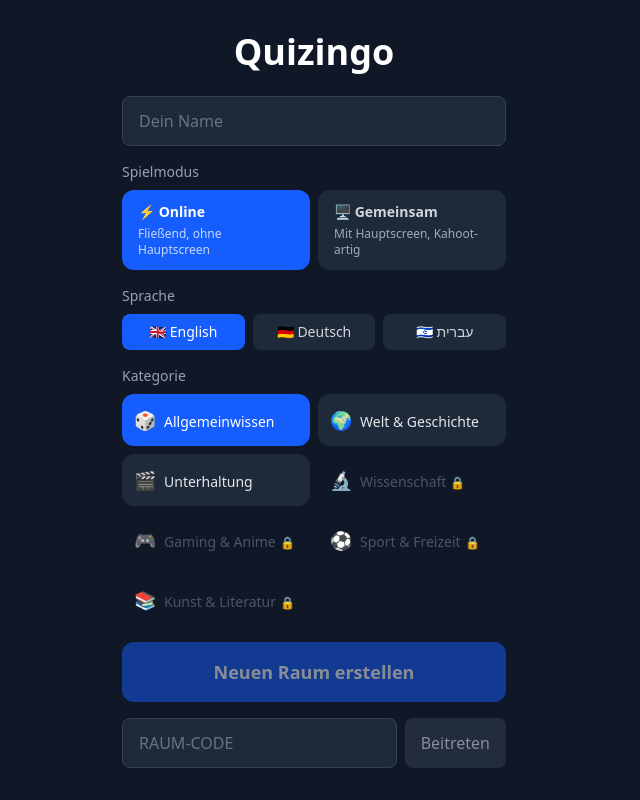
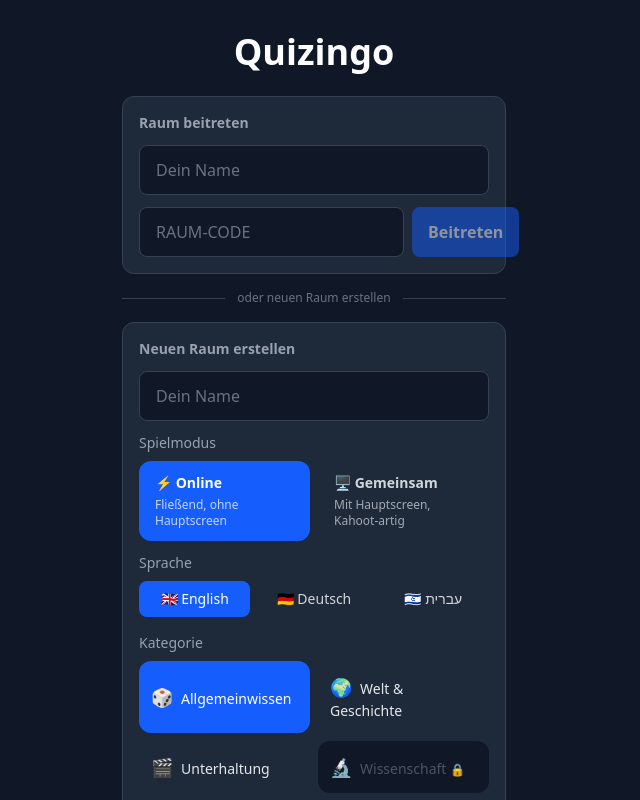
Before and after one commit to Shuvael/quizingo, a Next.js app: page / in a window 1280 px wide. Shown: the top 800 px of the page, without its empty margins (326-966 px from the left). Built offline with nearby package versions, Linux system fonts and the light colour scheme.

Commit message:
host-lobby korrigiert

```diff
--- a/src/app/page.js
+++ b/src/app/page.js
@@ -97,12 +97,53 @@ export default function Home() {
         )}
 
         <div className="flex flex-col gap-4 w-full max-w-sm">
+
+          {/* BEITRETEN – zuerst */}
+          <div className="bg-gray-800 border border-gray-700 rounded-xl p-4 flex flex-col gap-3">
+            <p className="text-gray-400 text-sm font-semibold">Raum beitreten</p>
             <input
               value={spielerName}
               onChange={(e) => setSpielerName(e.target.value)}
               placeholder="Dein Name"
-            className="bg-gray-800 border border-gray-700 rounded-lg px-4 py-3 text-white placeholder-gray-500 focus:outline-none focus:border-blue-500 w-full"
+              className="bg-gray-900 border border-gray-700 rounded-lg px-4 py-3 text-white placeholder-gray-500 focus:outline-none focus:border-blue-500 w-full"
             />
+            <div className="flex gap-2">
+              <input
+                value={eingabeCode}
+                onChange={(e) => setEingabeCode(e.target.value)}
+                placeholder="Raum-Code"
+                maxLength={4}
+                className="bg-gray-900 border border-gray-700 rounded-lg px-4 py-3 text-white placeholder-gray-500 focus:outline-none focus:border-blue-500 flex-1 uppercase"
+              />
+              <button
+                onClick={raumBeitreten}
+                disabled={!spielerName.trim() || eingabeCode.length !== 4}
+                className="bg-blue-600 hover:bg-blue-700 disabled:opacity-50 disabled:cursor-not-allowed text-white px-4 py-3 rounded-lg transition font-semibold"
+              >
+                Beitreten
+              </button>
+            </div>
+          </div>
+
+          <div className="flex items-center gap-3">
+            <div className="flex-1 h-px bg-gray-700" />
+            <span className="text-gray-500 text-xs">oder neuen Raum erstellen</span>
+            <div className="flex-1 h-px bg-gray-700" />
+          </div>
+
+          {/* RAUM ERSTELLEN – darunter */}
+          <div className="bg-gray-800 border border-gray-700 rounded-xl p-4 flex flex-col gap-3">
+            <p className="text-gray-400 text-sm font-semibold">Neuen Raum erstellen</p>
+
+            {/* Name falls noch nicht eingegeben */}
+            {!spielerName.trim() && (
+              <input
+                value={spielerName}
+                onChange={(e) => setSpielerName(e.target.value)}
+                placeholder="Dein Name"
+                className="bg-gray-900 border border-gray-700 rounded-lg px-4 py-3 text-white placeholder-gray-500 focus:outline-none focus:border-blue-500 w-full"
+              />
+            )}
 
             <ModusAuswahl
               modus={modus}
@@ -124,27 +165,12 @@ export default function Home() {
             <button
               onClick={raumErstellen}
               disabled={!spielerName.trim()}
-            className="bg-blue-600 hover:bg-blue-700 disabled:opacity-50 disabled:cursor-not-allowed text-white px-6 py-4 rounded-xl font-bold text-lg transition"
+              className="bg-green-600 hover:bg-green-700 disabled:opacity-50 disabled:cursor-not-allowed text-white px-6 py-3 rounded-xl font-bold transition"
             >
-            Neuen Raum erstellen
-          </button>
-
-          <div className="flex gap-2">
-            <input
-              value={eingabeCode}
-              onChange={(e) => setEingabeCode(e.target.value)}
-              placeholder="Raum-Code"
-              maxLength={4}
-              className="bg-gray-800 border border-gray-700 rounded-lg px-4 py-3 text-white placeholder-gray-500 focus:outline-none focus:border-blue-500 flex-1 uppercase"
-            />
-            <button
-              onClick={raumBeitreten}
-              disabled={!spielerName.trim() || eingabeCode.length !== 4}
-              className="bg-gray-700 hover:bg-gray-600 disabled:opacity-50 disabled:cursor-not-allowed text-white px-4 py-3 rounded-lg transition"
-            >
-              Beitreten
+              Raum erstellen
             </button>
           </div>
+
         </div>
       </main>
     );
```
Lines whose indentation alone changed are shown as unchanged.
